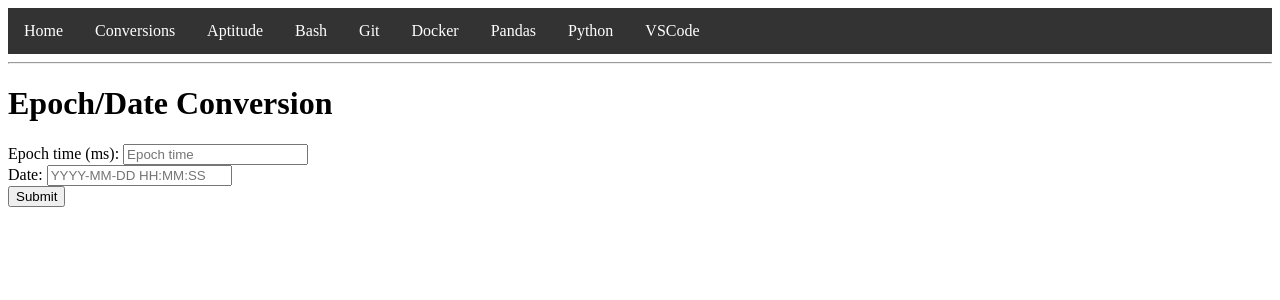
After one commit to chrisharris000/helper-website, a Flask app: page /epoch-date in a window 1280 px wide. The commit adds this page. Shown: the top 300 px of the page. Run offline with Flask 3, Linux system fonts and the light colour scheme; parts of the project's set-up code (start-up, migrations or seed data) failed here and were passed over.

Commit message:
added epoch time conversion

```diff
--- a/app.py
+++ b/app.py
@@ -69,5 +69,16 @@ def metres_feet():
 def timezones():
     return render_template("time-conversion.html")
 
+@app.route("/epoch-date", methods=("GET", "POST"))
+def epoch_date():
+    if request.method == "POST":
+        epoch_time = request.form["epoch_time"]
+        date_time = request.form["date_time"]
+
+        epoch_vars = conversions.convert_epoch_date(epoch_time, date_time)
+        return render_template("epoch-date-conversion.html", **epoch_vars)
+    else:
+        return render_template("epoch-date-conversion.html")
+
 if __name__ == "__main__":
     app.run(debug=True)
--- a/templates/base.html
+++ b/templates/base.html
@@ -81,6 +81,7 @@
             <a href="{{ url_for('mgrs_lat_lon') }}">MGRS-Lat/Lon</a>
             <a href="{{ url_for('metres_feet') }}">Metres-Feet</a>
             <a href="{{ url_for('timezones') }}">Timezones</a>
+            <a href="{{ url_for('epoch_date') }}">Epoch-Date</a>
         </div>
         </div>
         <a href="{{ url_for('apt') }}">Aptitude</a>
--- /dev/null
+++ b/templates/epoch-date-conversion.html
@@ -0,0 +1,19 @@
+{% extends 'base.html' %}
+
+{% block content %}
+    <h1>{% block title %} Epoch/Date Conversion {% endblock %}</h1>
+    <form method="post">
+        <label for="epoch_time">Epoch time (ms): </label>
+        <input type="text" name="epoch_time"
+               placeholder="Epoch time"
+               value="{{ epoch_time_output }}"></input>
+        <br>
+
+        <label for="date_time">Date: </label>
+        <input type="text" name="date_time"
+               placeholder="YYYY-MM-DD HH:MM:SS"
+               value="{{ date_time_output }}"></input>
+        <br>
+        <button type="submit">Submit</button>
+    </form>
+{% endblock %}
```
Also changed, not shown: conversions.py (+36 -0 lines).
